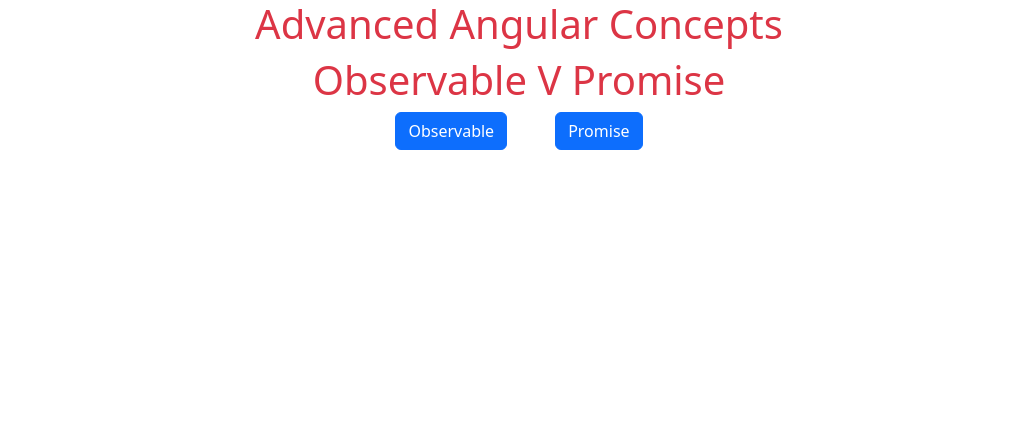
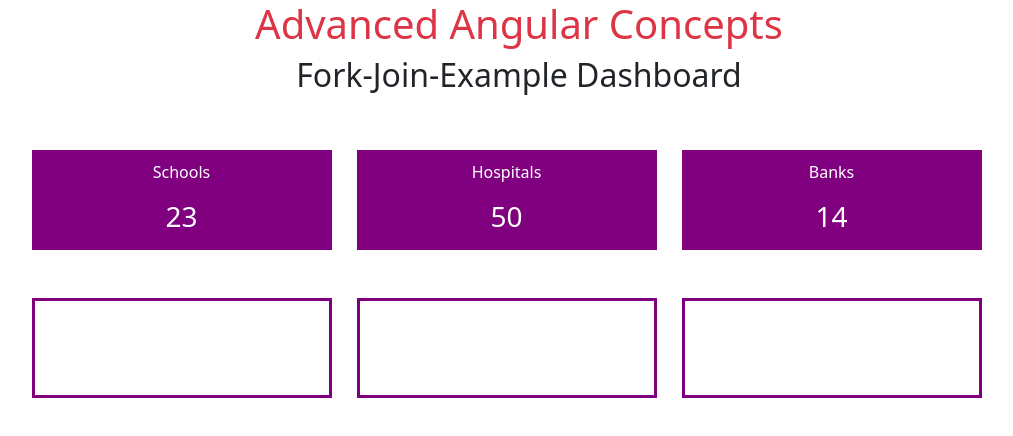
Before and after one commit to khan88012/AdvaceAngularConcepts, an Angular app: page / in a window 1280 px wide. Shown: the top 436 px of the page, without its empty margins (121-1134 px from the left). Built offline with nearby package versions, Linux system fonts and the light colour scheme.

Commit message:
without fork join getting counts for school hospital banks at diffrent time intervals

```diff
--- a/src/app/app.component.html
+++ b/src/app/app.component.html
@@ -1,5 +1,6 @@
 <h1 class="text-danger text-center">Advanced Angular Concepts</h1>
 <!-- <app-custom-directive></app-custom-directive>
 <app-header></app-header> -->
-<app-observable-vpromise></app-observable-vpromise>
+<!-- <app-observable-vpromise></app-observable-vpromise> -->
+<app-fork-join-example></app-fork-join-example>
 <router-outlet></router-outlet>
--- a/src/app/app.module.ts
+++ b/src/app/app.module.ts
@@ -17,6 +17,7 @@
 import { ObservableVpromiseComponent } from './observable-vpromise/observable-vpromise.component';
 import { ObservableComponent } from './observable/observable.component';
 import { PromiseComponent } from './promise/promise.component';
+import { ForkJoinExampleComponent } from './fork-join-example/fork-join-example.component';
 
 @NgModule({
   declarations: [
@@ -34,7 +35,8 @@
     EditComponent,
     ObservableVpromiseComponent,
     ObservableComponent,
-    PromiseComponent
+    PromiseComponent,
+    ForkJoinExampleComponent
   ],
   imports: [
     BrowserModule,
--- /dev/null
+++ b/src/app/fork-join-example/fork-join-example.component.css
@@ -0,0 +1,24 @@
+.widget{
+    background-color: purple;
+    color : white;
+    height: 100px;
+    width: 300px;
+    display: flex;
+    align-items: center;
+    text-align: center;
+    margin-right: 25px;
+    justify-content: center;
+}
+
+.spinner-rect{
+    border: 3px solid purple;
+    height: 100px;
+    width: 300px;
+    display: flex;
+    align-items: center;
+    text-align: center;
+    margin-right: 25px;
+    justify-content: center;
+
+
+}
--- /dev/null
+++ b/src/app/fork-join-example/fork-join-example.component.html
@@ -0,0 +1,48 @@
+
+<h2 class="text-center">Fork-Join-Example Dashboard</h2>
+
+<div class="d-flex justify-content-center">
+    <div class="text-center mt-5 widget">
+        <div class="d-flex flex-column">
+            <p>Schools</p>
+            <h3>{{schoolCount}}</h3>
+        </div>
+
+
+    </div>
+
+    <div class="text-center mt-5 widget">
+        <div class="d-flex flex-column">
+
+        <p>Hospitals</p>
+        <h3>{{HospitalCount}}</h3>
+        </div>
+    </div>
+
+    <div class="text-center mt-5 widget">
+        <div class="d-flex flex-column">
+            <p>Banks</p>
+            <h3>{{BankCount}}</h3>
+        </div>
+
+    </div>
+
+</div>
+
+<div class="d-flex justify-content-center">
+    <div class="text-center mt-5 spinner-rect">
+        <div class="spinner-border" role="status" *ngIf="isSpinnerOne">
+          </div>
+    </div>
+
+    <div class="text-center mt-5 spinner-rect">
+        <div class="spinner-border" role="status" *ngIf="isSpinnerTwo">
+        </div>
+    </div>
+
+    <div class="text-center mt-5 spinner-rect">
+        <div class="spinner-border" role="status" *ngIf="isSpinnerThree">
+        </div>
+    </div>
+
+</div>
--- /dev/null
+++ b/src/app/fork-join-example/fork-join-example.component.ts
@@ -0,0 +1,44 @@
+import { Component, OnInit } from '@angular/core';
+import { ForJoinDataService } from '../services/for-join-data.service';
+
+@Component({
+  selector: 'app-fork-join-example',
+  templateUrl: './fork-join-example.component.html',
+  styleUrls: ['./fork-join-example.component.css']
+})
+export class ForkJoinExampleComponent implements OnInit {
+  isSpinnerOne = false
+  isSpinnerTwo = false
+  isSpinnerThree = false
+  schoolCount = 0
+  HospitalCount= 0
+  BankCount= 0
+  constructor( private forkJoinDataService : ForJoinDataService) { }
+
+  ngOnInit(): void {
+    this.isSpinnerOne = true;
+    this.isSpinnerTwo = true;
+    this.isSpinnerThree = true;
+    this.getData();
+
+  }
+  getData()
+  {
+      this.forkJoinDataService.getWidgetOneData().subscribe((res) =>
+      {
+        this.schoolCount = res ;
+        this.isSpinnerOne= false;
+      }  );
+      this.forkJoinDataService.getWidgetTwoData().subscribe((res) =>
+      {
+        this.HospitalCount = res ;
+        this.isSpinnerTwo= false;
+      }  );
+      this.forkJoinDataService.getWidgetThreeData().subscribe((res) =>
+      {
+        this.BankCount = res ;
+        this.isSpinnerThree= false;
+      }  );
+  }
+
+}
--- /dev/null
+++ b/src/app/services/for-join-data.service.ts
@@ -0,0 +1,40 @@
+import { Injectable } from '@angular/core';
+import { Observable } from 'rxjs';
+
+@Injectable({
+  providedIn: 'root'
+})
+export class ForJoinDataService {
+
+  constructor() { }
+
+  getWidgetOneData()
+  {
+    return new Observable<number>((observer) => {
+      setTimeout(() =>{
+        observer.next(23);
+        observer.complete();
+      }, 5000);
+    });
+  }
+
+  getWidgetTwoData()
+  {
+    return new Observable<number>((observer) => {
+      setTimeout(() =>{
+        observer.next(50);
+        observer.complete();
+      }, 3000);
+    });
+  }
+
+  getWidgetThreeData()
+  {
+    return new Observable<number>((observer) => {
+      setTimeout(() =>{
+        observer.next(14);
+        observer.complete();
+      }, 2000);
+    });
+  }
+}
```
